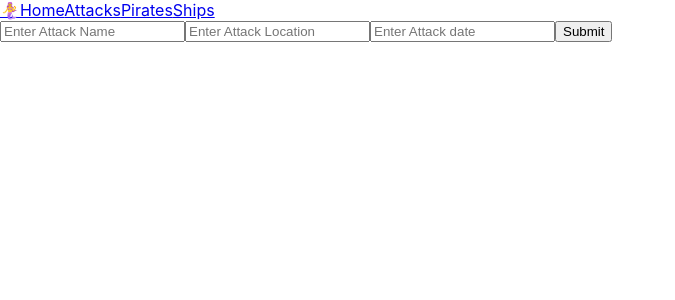
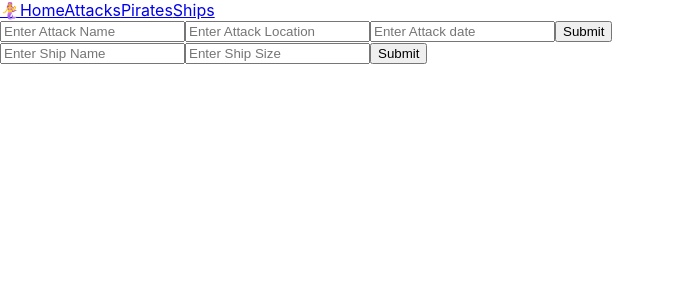
Before and after one commit to kdb23/lil_stinkers_hearties, a React (Create React App) app in the folder client/: page /forms in a window 1280 px wide. Shown: the top 300 px of the page, without its empty margins (0-675 px from the left). Built offline with nearby package versions, Linux system fonts and the light colour scheme; no server answers.

Commit message:
adding more  variables

```diff
--- a/client/src/Form.js
+++ b/client/src/Form.js
@@ -7,6 +7,9 @@ function Form({addAttack}) {
     const [attackName, setAttackName] = useState('');
     const [attackLocation, setAttackLocation] = useState('');
     const [attackDate, setAttackDate] = useState('');
+    const [shipName, setShipName] = useState('');
+    const [shipSize, setShipSize] = useState('');
+
 
     const handleSubmit = (e) => {
         e.preventDefault();
@@ -16,7 +19,7 @@ function Form({addAttack}) {
             date: attackDate
 
         };
-        fetch("/attacks", {
+        fetch("http://127.0.0.1:5555/attacks", {
             method: "POST",
             headers: {'Content-Type': 'application/json'},
             body: JSON.stringify(attackObj),
@@ -26,6 +29,13 @@ function Form({addAttack}) {
         e.target.reset()
 
     };
+    const handleShipSubmit = (e) => {
+        e.preventDefault();
+        let shipObj = {
+            name: shipName,
+            size: shipSize
+        }
+    }
 
     return (
         <div>
@@ -57,9 +67,36 @@ function Form({addAttack}) {
                     Submit
                 </button>
             </form>
+            <form onSubmit= {handleShipSubmit}className="form">
+                <input
+                    type="text"
+                    id="name"
+                    name="name"
+                    onChange={(e) => setShipName(e.target.value)}
+                    placeholder= "Enter Ship Name"
+                />
+
+
+                <input
+                    type="text"
+                    id="size"
+                    name="size"
+                    onChange={(e) => setShipSize(e.target.value)}
+                    placeholder= "Enter Ship Size"
+                />
+
+                <button>
+                    Submit
+                </button>
+            </form>
+
+
         </div>
+    )
 
-    )
+
+
+
 
 
 }
```
Also changed, not shown: 2 other files (tests, documents, lock files or other folders).
